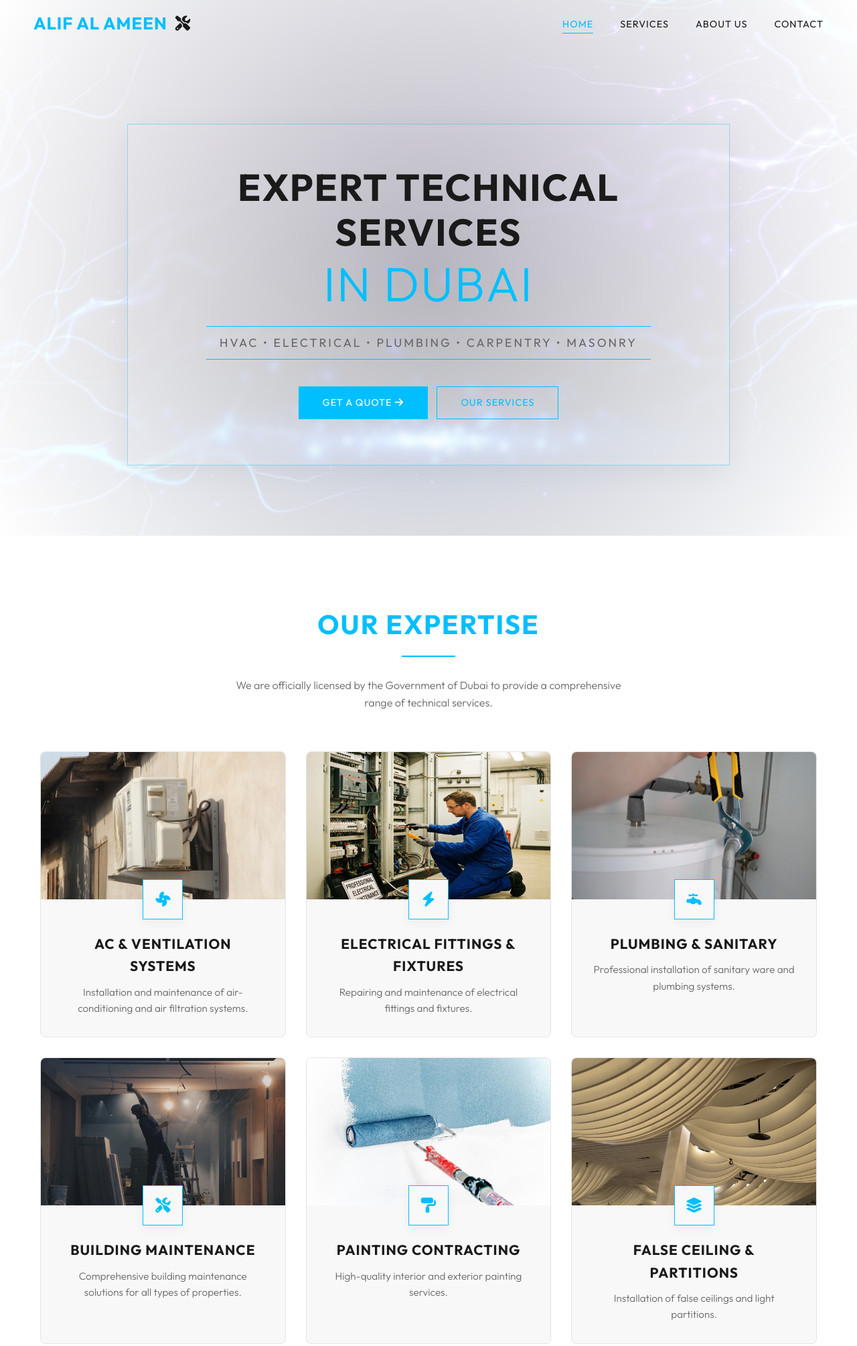
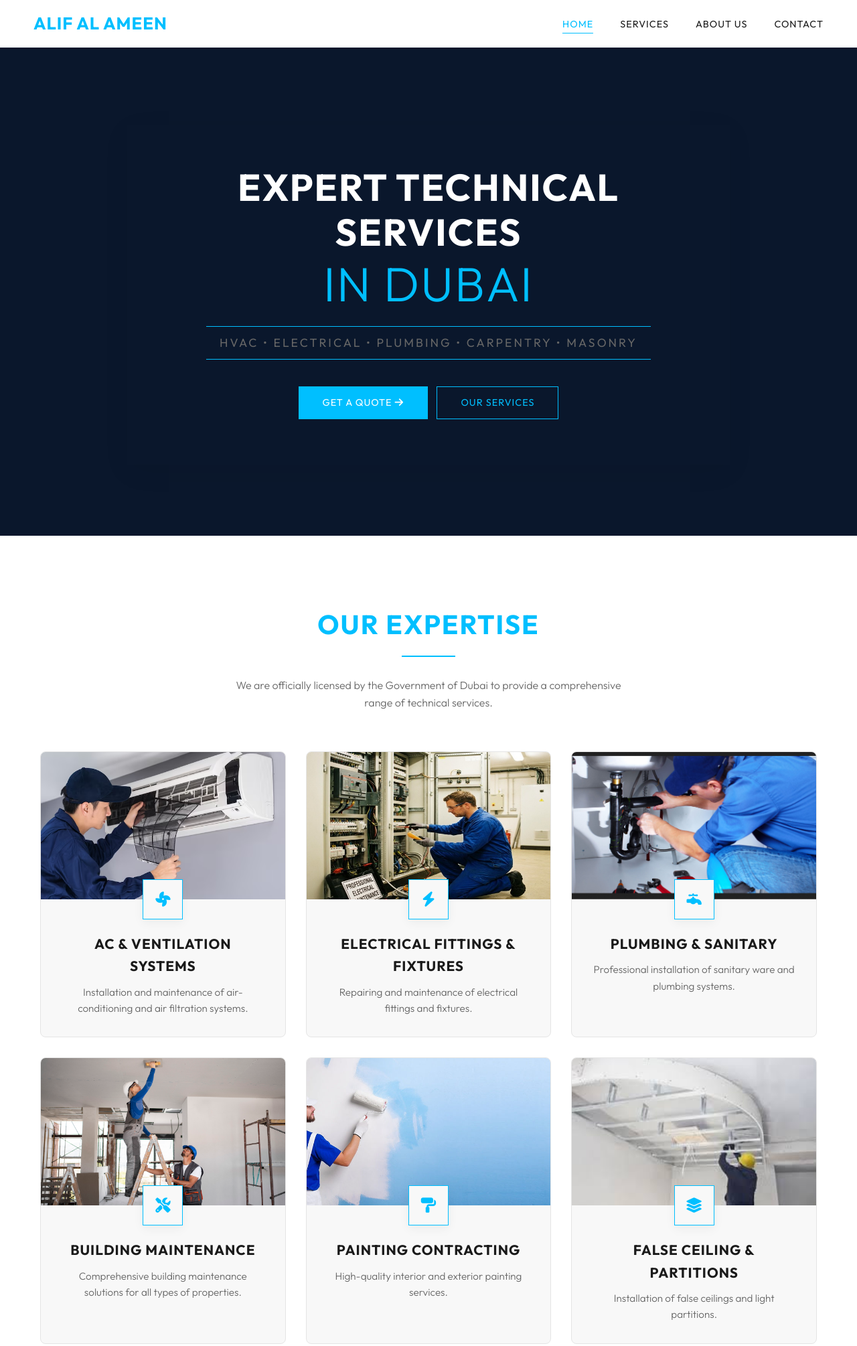
Before and after one commit to SivaBalaMurugan1994/alif-ai-ameen-white, a plain HTML site: page index.html in a window 1280 px wide. Shown: the top 2010 px of the page at 67% size. Drawn offline with nearby package versions, Linux system fonts and the light colour scheme.

Commit message:
Add files via upload

```diff
--- a/index.html
+++ b/index.html
@@ -37,7 +37,6 @@
         <div class="container nav-container">
             <a href="#" class="logo">
                 <span class="logo-text">Alif Al Ameen</span>
-                <i class="fa-solid fa-screwdriver-wrench logo-icon"></i>
             </a>
 
             <nav class="nav-menu">
@@ -81,7 +80,7 @@
     <!-- Services Section -->
     <section id="services" class="services section-padding">
         <div class="container">
-            <div class="section-header text-center animate-on-scroll">
+            <div class="section-header text-center">
                 <div class="text-center">
                     <h2 class="section-title">Our Expertise</h2>
                     <div class="section-line"></div>
@@ -92,10 +91,9 @@
 
                 <div class="services-grid">
 
-                    <!-- Service 1: AC -->
                     <div class="service-card animate-on-scroll delay-1">
                         <div class="service-img-wrapper">
-                            <img src="images/services/ac.jpg" alt="AC Maintenance">
+                            <img src="images/services/ac-hq.png" alt="AC Maintenance">
                         </div>
                         <div class="icon-box">
                             <i class="fa-solid fa-fan"></i>
@@ -121,7 +119,7 @@
                     <!-- Service 3: Plumbing -->
                     <div class="service-card animate-on-scroll delay-2">
                         <div class="service-img-wrapper">
-                            <img src="images/services/plumbing.jpg" alt="Plumbing and Sanitary">
+                            <img src="images/services/plumbing-hq.png" alt="Plumbing and Sanitary">
                         </div>
                         <div class="icon-box">
                             <i class="fa-solid fa-faucet"></i>
@@ -133,7 +131,7 @@
                     <!-- Service 4: Building Maintenance -->
                     <div class="service-card animate-on-scroll delay-1">
                         <div class="service-img-wrapper">
-                            <img src="images/services/maintenance.jpg" alt="Building Maintenance">
+                            <img src="images/services/maintenance-hq.jpg" alt="Building Maintenance">
                         </div>
                         <div class="icon-box">
                             <i class="fa-solid fa-screwdriver-wrench"></i>
@@ -146,7 +144,7 @@
                     <!-- Service 5: Painting -->
                     <div class="service-card animate-on-scroll delay-1">
                         <div class="service-img-wrapper">
-                            <img src="images/services/painting.jpg" alt="Painting Contracting">
+                            <img src="images/services/painting-hq.jpg" alt="Painting Contracting">
                         </div>
                         <div class="icon-box">
                             <i class="fa-solid fa-paint-roller"></i>
@@ -158,7 +156,7 @@
                     <!-- Service 6: False Ceiling -->
                     <div class="service-card animate-on-scroll delay-1">
                         <div class="service-img-wrapper">
-                            <img src="images/services/ceiling.jpg" alt="False Ceiling">
+                            <img src="images/services/ceiling-hq.jpg" alt="False Ceiling">
                         </div>
                         <div class="icon-box">
                             <i class="fa-solid fa-layer-group"></i>
@@ -170,7 +168,7 @@
                     <!-- Service 7: Wallpaper -->
                     <div class="service-card animate-on-scroll delay-2">
                         <div class="service-img-wrapper">
-                            <img src="images/services/wallpaper.jpg" alt="Wallpaper">
+                            <img src="images/services/wallpaper-hq.jpg" alt="Wallpaper">
                         </div>
                         <div class="icon-box">
                             <i class="fa-solid fa-scroll"></i>
@@ -185,7 +183,7 @@
                     <!-- Service 8: Carpentry -->
                     <div class="service-card animate-on-scroll delay-2">
                         <div class="service-img-wrapper">
-                            <img src="images/services/carpentry.jpg" alt="Carpentry">
+                            <img src="images/services/wood-flooring.jpg" alt="Carpentry">
                         </div>
                         <div class="icon-box">
                             <i class="fa-solid fa-hammer"></i>
@@ -198,7 +196,7 @@
                     <!-- Service 9: Tiling -->
                     <div class="service-card animate-on-scroll delay-1">
                         <div class="service-img-wrapper">
-                            <img src="images/services/tiling.jpg" alt="Floor Tiling">
+                            <img src="images/services/tiling-hq.jpg" alt="Floor Tiling">
                         </div>
                         <div class="icon-box">
                             <i class="fa-solid fa-border-all"></i>
@@ -210,7 +208,7 @@
                     <!-- Service 10: Decoration -->
                     <div class="service-card animate-on-scroll delay-2">
                         <div class="service-img-wrapper">
-                            <img src="images/services/decoration.jpg" alt="Decoration Design">
+                            <img src="images/services/decoration-hq.png" alt="Decoration Design">
                         </div>
                         <div class="icon-box">
                             <i class="fa-solid fa-palette"></i>
@@ -376,14 +374,13 @@
                 <div class="footer-brand">
                     <a href="#" class="logo footer-logo">
                         <span class="logo-text">Alif Al Ameen</span>
-                        <i class="fa-solid fa-screwdriver-wrench logo-icon"></i>
                     </a>
                     <p class="footer-tagline">Licensed Maintenance & Technical Services in
                         Dubai.</p>
                     <div class="social-links footer-socials">
-                        <a href="#"><i class="fa-brands fa-facebook-f"></i></a>
-                        <a href="#"><i class="fa-brands fa-whatsapp"></i></a>
-                        <a href="#"><i class="fa-brands fa-instagram"></i></a>
+                        <a href="https://wa.me/971563306854" target="_blank"><i class="fa-brands fa-whatsapp"></i></a>
+                        <a href="https://www.instagram.com/alifalameen056330/" target="_blank"><i
+                                class="fa-brands fa-instagram"></i></a>
                     </div>
                 </div>
 
--- a/script.js
+++ b/script.js
@@ -40,11 +40,11 @@ navLinks.forEach(link => {
 window.addEventListener('scroll', () => {
     if (window.scrollY > 50) {
         header.style.boxShadow = '0 4px 6px rgba(0,0,0,0.05)';
-        header.style.background = 'rgba(255, 255, 255, 0.98)';
+
         header.style.borderBottom = '1px solid rgba(0, 0, 0, 0.05)';
     } else {
         header.style.boxShadow = 'none';
-        header.style.background = 'transparent';
+
         header.style.borderBottom = 'none';
     }
 });
@@ -75,7 +75,7 @@ window.addEventListener('scroll', () => {
 const observerOptions = {
     root: null,
     rootMargin: '0px',
-    threshold: 0.2 // Trigger when 20% visible
+    threshold: 0.1 // Trigger when 10% visible
 };
 
 const observer = new IntersectionObserver((entries, observer) => {
--- a/style.css
+++ b/style.css
@@ -157,10 +157,11 @@ img {
     left: 0;
     width: 100%;
     z-index: 1000;
-    background: transparent;
+    background: #ffffff;
     border-bottom: none;
     padding: 15px 0;
     transition: var(--transition-speed);
+    box-shadow: var(--shadow-sm);
 }
 
 .header .container {
@@ -250,7 +251,8 @@ img {
     height: 100vh;
     width: 100%;
     /* background-color: var(--bg-dark); */
-    background-image: url('images/hero-bg-blue.jpg');
+    background-color: #0a172c;
+    /* background-image: url('images/hero-bg-tools.jpg'); */
     background-size: cover;
     background-position: center;
     position: relative;
@@ -268,9 +270,7 @@ img {
     left: 0;
     width: 100%;
     height: 100%;
-    background:
-        linear-gradient(45deg, transparent 49%, rgba(212, 175, 55, 0.1) 50%, transparent 51%),
-        linear-gradient(-45deg, transparent 49%, rgba(212, 175, 55, 0.1) 50%, transparent 51%);
+    /* background: linear-gradient(45deg, transparent 49%, rgba(212, 175, 55, 0.1) 50%, transparent 51%), linear-gradient(-45deg, transparent 49%, rgba(212, 175, 55, 0.1) 50%, transparent 51%); */
     background-size: 60px 60px;
     opacity: 0.3;
     pointer-events: none;
@@ -283,7 +283,7 @@ img {
     left: 0;
     width: 100%;
     height: 100%;
-    background: radial-gradient(circle at center, rgba(255, 255, 255, 0.7), var(--bg-dark));
+    /* background: radial-gradient(circle at center, rgba(255, 255, 255, 0.7), var(--bg-dark)); */
     z-index: 1;
 }
 
@@ -294,12 +294,12 @@ img {
     max-width: 900px;
     margin: 0 auto;
     /* border: 1px solid rgba(212, 175, 55, 0.3); */
-    border: 1px solid rgb(3 191 255 / 37%);
+    /* border: 1px solid rgb(3 191 255 / 37%); */
     padding: 60px 40px;
     /* background: rgb(238 238 238 / 85%); */
-    background: rgb(238 238 238 / 0%);
+    /* background: rgb(238 238 238 / 0%); */
     /* Glassmorph white */
-    backdrop-filter: blur(5px);
+    /* backdrop-filter: blur(5px); */
     box-shadow: 0 10px 40px rgba(0, 0, 0, 0.05);
 }
 
@@ -307,7 +307,7 @@ img {
     font-size: 3.5rem;
     line-height: 1.2;
     margin-bottom: 20px;
-    color: var(--text-main);
+    color: var(--bg-dark);
     /* Black */
     letter-spacing: 2px;
     text-transform: uppercase;
```
Also changed, not shown: images/hero-bg-tools.jpg (added), images/services/ac-hq.png (added), images/services/ceiling-gen.png (added), images/services/ceiling-hq.jpg (added), images/services/maintenance-hq.jpg (added), images/services/painting-hq.jpg (added), images/services/plumbing-hq.png (added), images/services/tiling-hq.jpg (added), images/services/wallpaper-hq.jpg (added), images/services/wood-flooring.jpg (added), 1 other file.
